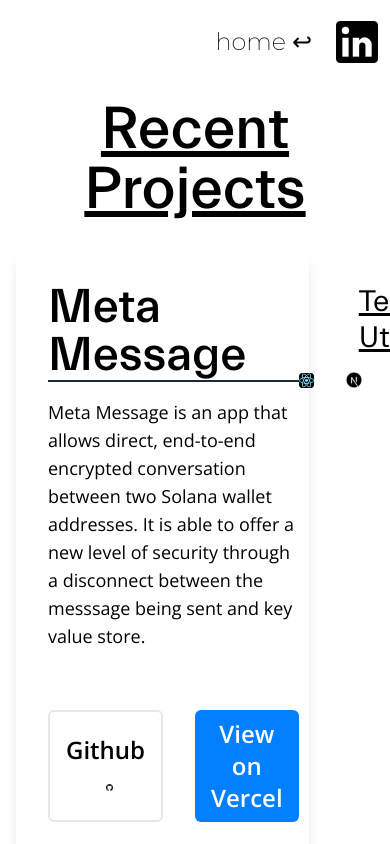
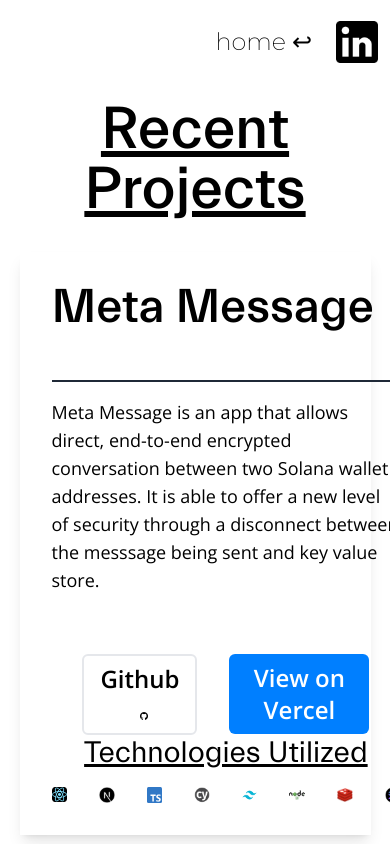
Before and after one commit to azvaliev/valiev-dev-next, a Next.js app: page /projects in a window 390 px wide. Shown: the top 844 px of the page. Built offline with nearby package versions, Linux system fonts and the light colour scheme.

Commit message:
Stored mobile in context

```diff
--- a/components/Showcase/Project.tsx
+++ b/components/Showcase/Project.tsx
@@ -41,7 +41,7 @@ const Project = ({
 					<Image src={mockup} alt={alt} layout="fill" objectFit="contain" priority={preload}/>
 				</div>
 			}
-			<div className="flex flex-wrap flex-col ml-4 max-w-[75vw] max-h-[75vh] shadow-lg p-8">
+			<div className="flex flex-wrap flex-col mx-auto sm:ml-4 w-[90vw] sm:max-w-[75vw] max-h-[75vh] shadow-lg p-8">
 				<h2 className="text-5xl textcenter everett-medium border-b-2 border-gray-800">
 					{title}
 				</h2>
--- a/components/Timeline/Timeline.tsx
+++ b/components/Timeline/Timeline.tsx
@@ -1,20 +1,12 @@
-import { useLayoutEffect, useState } from "react";
+import { useContext } from "react";
 import TimelineItem from "./TimelineItem";
 import { TimelineData, standardPos } from "./TimelineData";
+import { Mobile } from "../../pages/_app"
 
 
 const Timeline = () => {
 
-	const [isMobile, setIsMobile] = useState(false)
-
-	useLayoutEffect(() => {
-		const updateIsMobile = () => window.innerWidth < 768 ? setIsMobile(true) : setIsMobile(false);
-
-		window.addEventListener("resize", updateIsMobile);
-		updateIsMobile();
-
-		return () => window.removeEventListener("resize", updateIsMobile);
-	}, [])
+	const isMobile = useContext(Mobile)
 
 	return (
 		<div className="pb-20 pt-10">
--- a/pages/_app.js
+++ b/pages/_app.js
@@ -1,12 +1,26 @@
 import Navbar from "../components/Nav/Navbar.js";
 import Head from 'next/head';
 import { useRouter } from "next/router";
+import { useState, useEffect, createContext } from "react"
 import '../styles/fonts.css';
 import '../styles/globals.css';
+
+export const Mobile = createContext()
 
 function MyApp({ Component, pageProps }) {
 
   const router = useRouter();
+
+  const [isMobile, setIsMobile] = useState(false);
+
+	useEffect(() => {
+		const updateIsMobile = () => window.innerWidth < 768 ? setIsMobile(true) : setIsMobile(false);
+
+		window.addEventListener("resize", updateIsMobile);
+		updateIsMobile();
+
+		return () => window.removeEventListener("resize", updateIsMobile);
+	}, [])
 
   return (
   <>
@@ -22,7 +36,9 @@ function MyApp({ Component, pageProps }) {
     </Head>
     <div className="app" >
       <Navbar page={router.pathname} />
-      <Component {...pageProps} />
+      <Mobile.Provider value={isMobile}>
+        <Component {...pageProps} />
+      </Mobile.Provider>
     </div>
 
   </>
```
